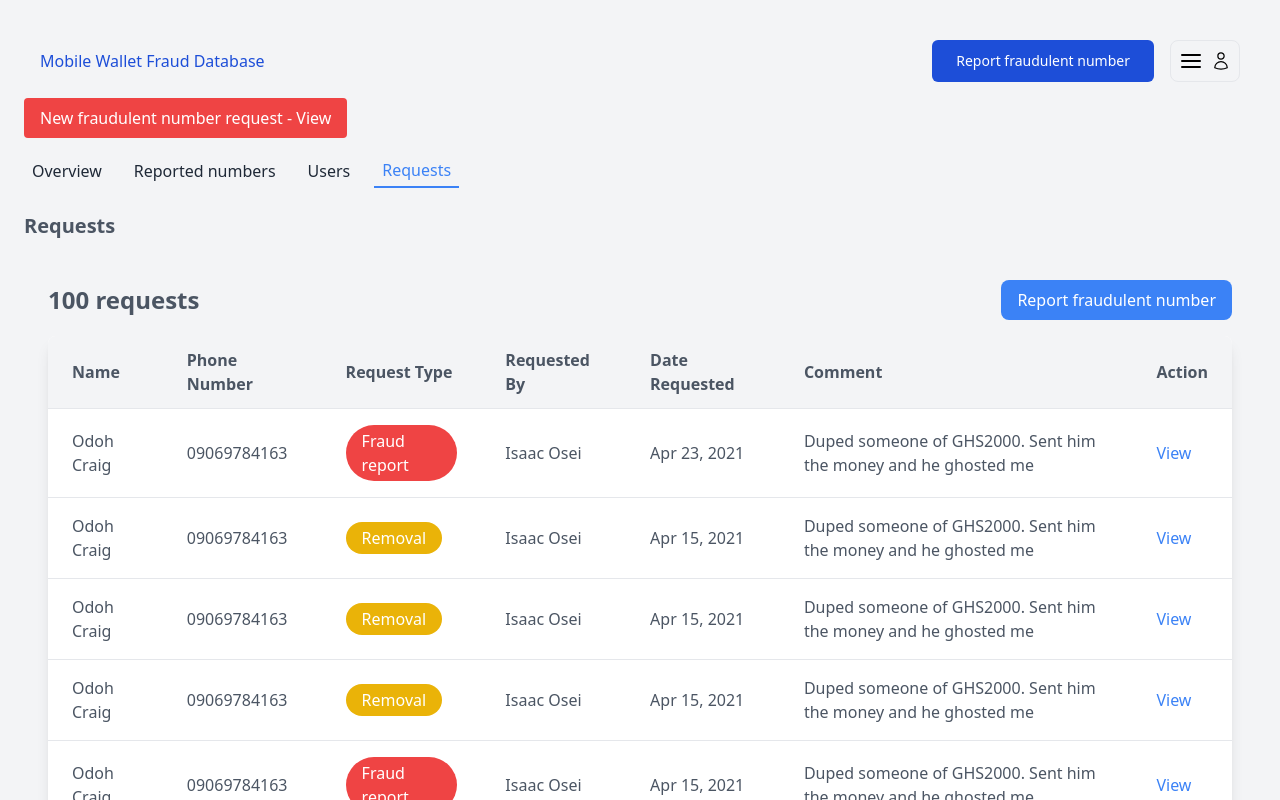
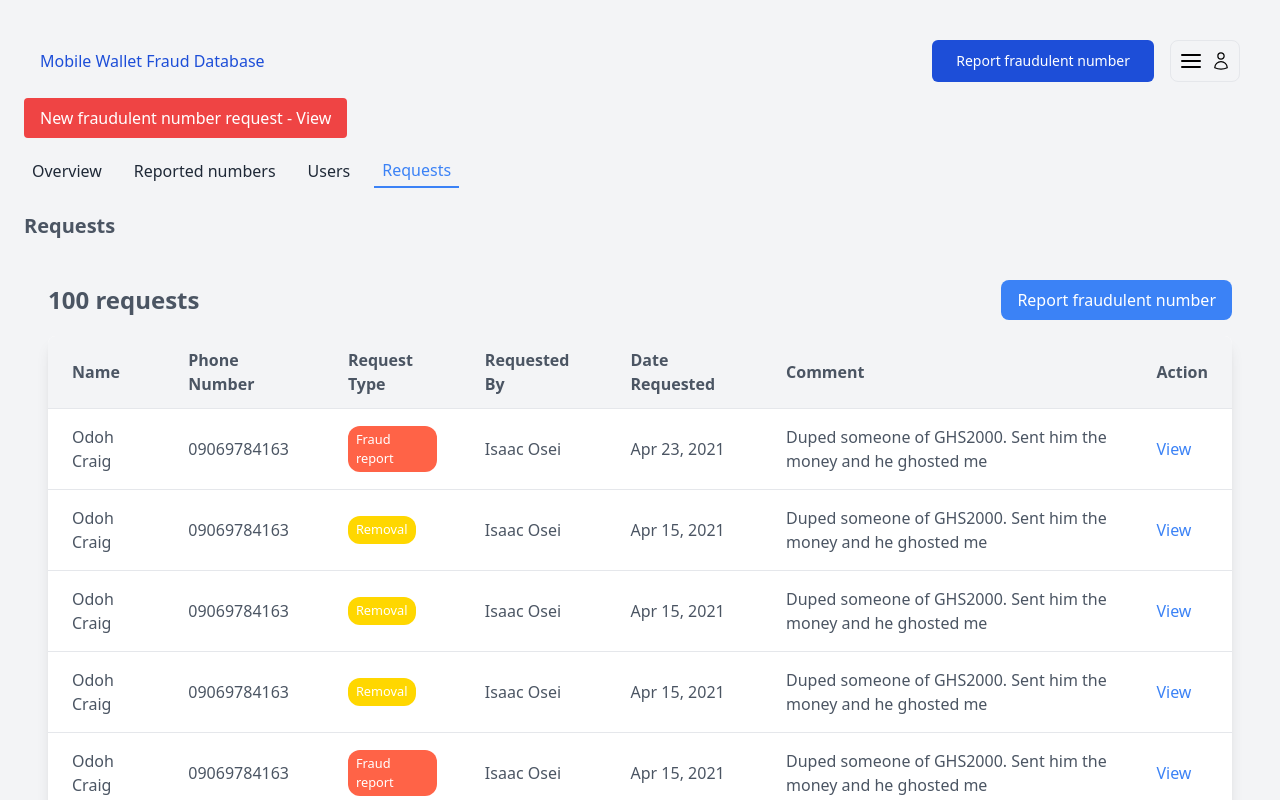
Before and after one commit to sosualfred/mobile-wallet-fraud-database, a React (Vite) app in the folder frontend-admin/: page /user in a window 1280 px wide. Both pictures are taken after a click on the button "Requests". Shown: the top 800 px of the page. Built offline with nearby package versions, Linux system fonts and the light colour scheme.

Commit message:
Worked on the Admin- Request Table

```diff
--- a/frontend-admin/src/pages/adminDashboard/RequestsTable.jsx
+++ b/frontend-admin/src/pages/adminDashboard/RequestsTable.jsx
@@ -4,7 +4,7 @@ const RequestsTable = () => {
   const [requests, setRequests] = useState([]);
 
   useEffect(() => {
-    // Fetch or define data here
+    // Clear this dammy data when the API is ready to be fetched
     const fetchedRequests = [
       { id: 'R1', name: 'Odoh Craig', phone: '09069784163', type: 'Fraud report', requestedBy: 'Isaac Osei', date: 'Apr 23, 2021', comment: 'Duped someone of GHS2000. Sent him the money and he ghosted me' },
       { id: 'R2', name: 'Odoh Craig', phone: '09069784163', type: 'Removal', requestedBy: 'Isaac Osei', date: 'Apr 15, 2021', comment: 'Duped someone of GHS2000. Sent him the money and he ghosted me' },
@@ -13,9 +13,29 @@ const RequestsTable = () => {
       { id: 'R2', name: 'Odoh Craig', phone: '09069784163', type: 'Fraud report', requestedBy: 'Isaac Osei', date: 'Apr 15, 2021', comment: 'Duped someone of GHS2000. Sent him the money and he ghosted me' },
       { id: 'R2', name: 'Odoh Craig', phone: '09069784163', type: 'Removal', requestedBy: 'Isaac Osei', date: 'Apr 15, 2021', comment: 'Duped someone of GHS2000. Sent him the money and he ghosted me' },
       { id: 'R2', name: 'Odoh Craig', phone: '09069784163', type: 'Fraud report', requestedBy: 'Isaac Osei', date: 'Apr 15, 2021', comment: 'Duped someone of GHS2000. Sent him the money and he ghosted me' },
+      { id: 'R2', name: 'Odoh Craig', phone: '09069784163', type: 'Removal', requestedBy: 'Isaac Osei', date: 'Apr 15, 2021', comment: 'Duped someone of GHS2000. Sent him the money and he ghosted me' },
+      { id: 'R2', name: 'Odoh Craig', phone: '09069784163', type: 'Fraud report', requestedBy: 'Isaac Osei', date: 'Apr 15, 2021', comment: 'Duped someone of GHS2000. Sent him the money and he ghosted me' },
+      { id: 'R2', name: 'Odoh Craig', phone: '09069784163', type: 'Fraud report', requestedBy: 'Isaac Osei', date: 'Apr 15, 2021', comment: 'Duped someone of GHS2000. Sent him the money and he ghosted me' },
     ];
     setRequests(fetchedRequests);
   }, []);
+
+  //Call API here when its ready from the backend
+  // const RequestsTable = () => {
+  //   const [requests, setRequests] = useState([]);
+
+  //   useEffect(() => {
+  //     const fetchRequests = async () => {
+  //       try {
+  //         const response = await axios.get('YOUR_API_ENDPOINT_HERE');  // Replace this URL with your actual API endpoint
+  //         setRequests(response.data);
+  //       } catch (error) {
+  //         console.error('Error fetching requests:', error);
+  //       }
+  //     };
+
+  //     fetchRequests();
+  //   }, []);
 
   return (
     <div className="p-6 bg-gray-100 min-h-screen">
@@ -45,7 +65,17 @@ const RequestsTable = () => {
                 <td className="px-6 py-4">{request.name}</td>
                 <td className="px-6 py-4">{request.phone}</td>
                 <td className="px-6 py-4">
-                  <span className={`inline-grid px-4 py-1 rounded-full text-white ${request.type === 'Fraud report' ? 'bg-red-500' : 'bg-yellow-500'}`}>
+                  <span
+                    style={{
+                      display: 'inline-block',
+                      padding: '4px 8px',
+                      borderRadius: '12px',
+                      fontSize: '0.8rem',
+                      fontWeight: '500',
+                      color: 'white',
+                      backgroundColor: request.type === 'Fraud report' ? '#FF6347' : '#FFD700',
+                    }}
+                  >
                     {request.type}
                   </span>
                 </td>
@@ -64,12 +94,12 @@ const RequestsTable = () => {
       {/* Pagination Controls */}
       <div className="flex items-center justify-between mt-4">
         <span>Showing 1–10 of 1000</span>
-        <div className="flex items-center gap-2">
-          <button className="text-blue-500 hover:underline">1</button>
-          <button className="text-blue-500 hover:underline">2</button>
-          <button className="text-blue-500 hover:underline">3</button>
+        <div className="flex items-center space-x-2">
+          <button className="px-3 py-1 rounded bg-blue-500 text-white hover:bg-blue-600">1</button>
+          <button className="px-3 py-1 rounded bg-gray-200 text-gray-700 hover:bg-gray-300">2</button>
+          <button className="px-3 py-1 rounded bg-gray-200 text-gray-700 hover:bg-gray-300">3</button>
           <span>...</span>
-          <button className="text-blue-500 hover:underline">100</button>
+          <button className="px-3 py-1 rounded bg-gray-200 text-gray-700 hover:bg-gray-300">100</button>
         </div>
       </div>
     </div>
```
